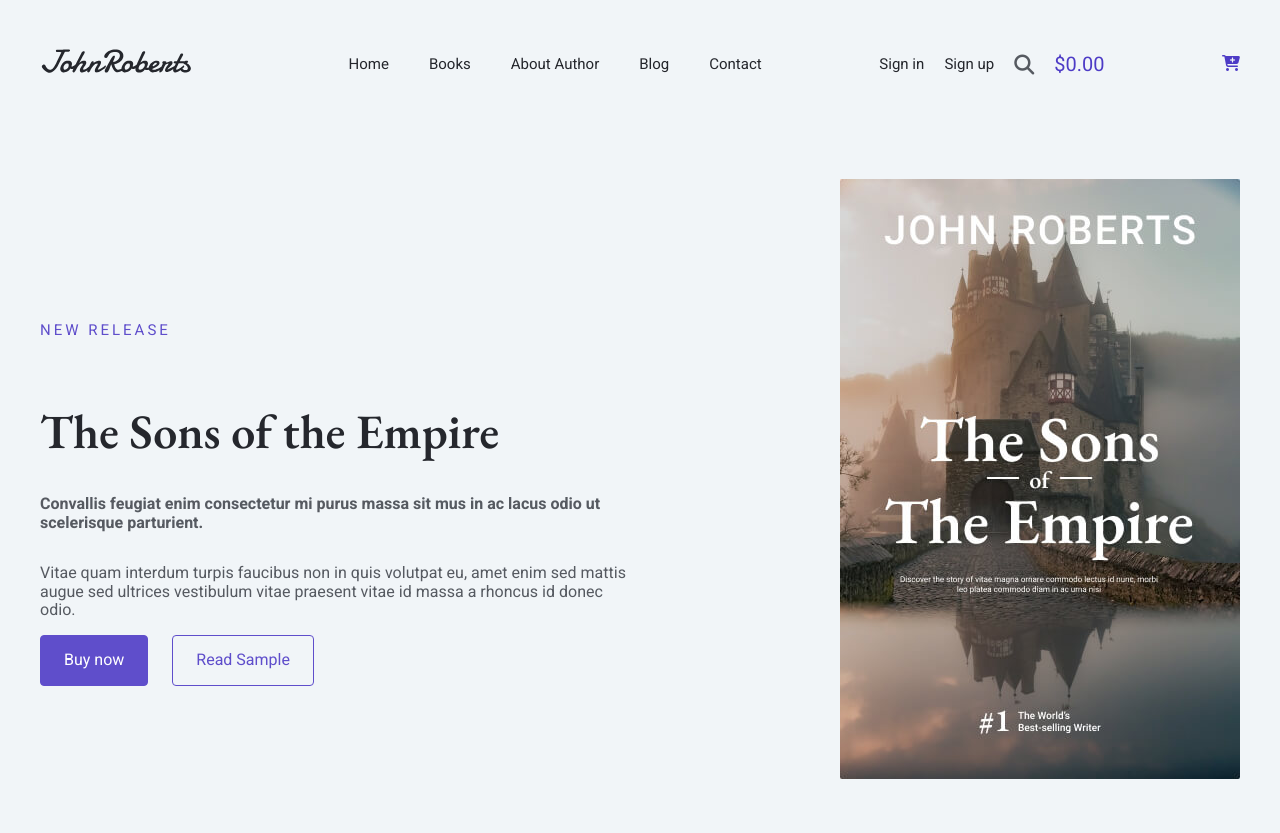
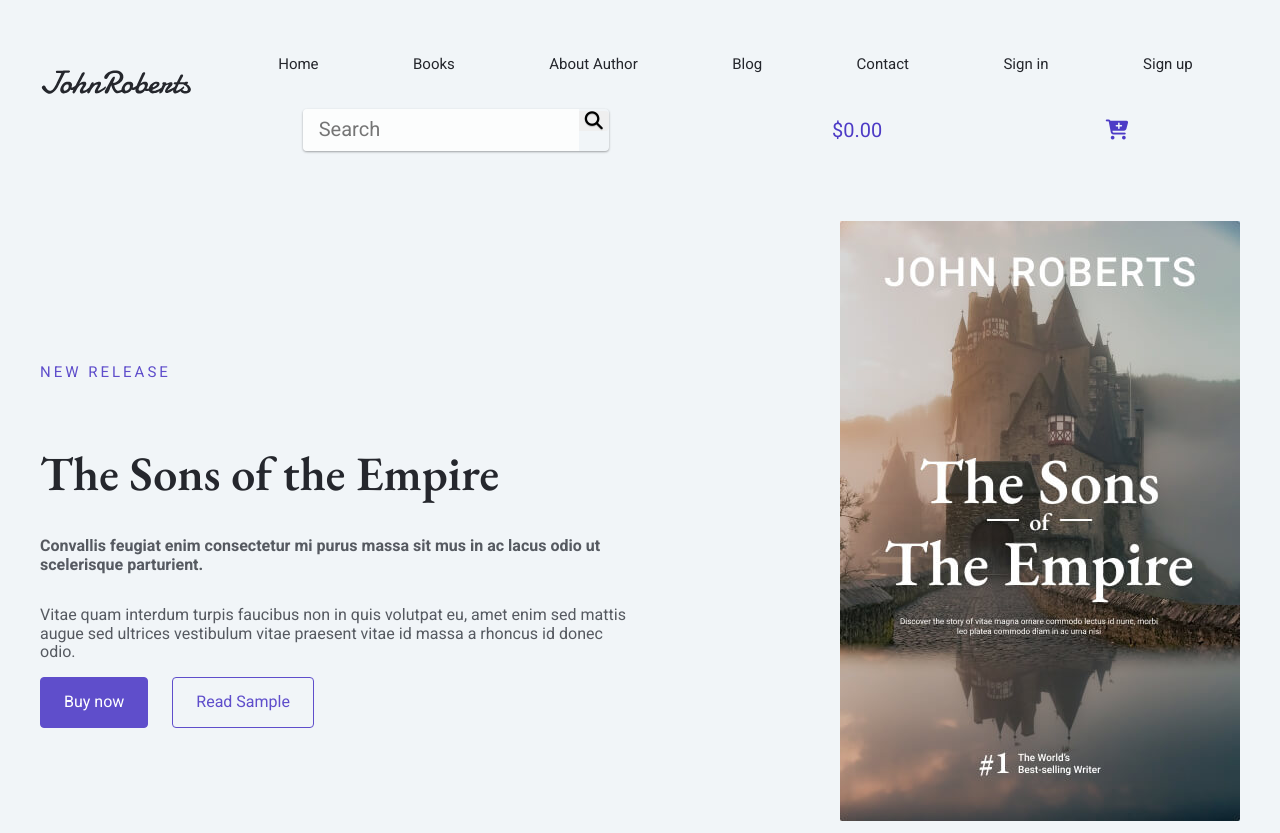
Before and after one commit to manhwork/Book-Store-Django, a Django app: page / in a window 1280 px wide. Shown: the top 833 px of the page. Run offline with Django 5.2, Linux system fonts and the light colour scheme; some libraries are stand-ins or nearby versions.

Commit message:
Sửa header

```diff
--- a/bookstore/api/templates/base/base.html
+++ b/bookstore/api/templates/base/base.html
@@ -19,21 +19,29 @@
             <img src="{% static 'images/site-logo.svg' %}" alt="" />
           </div>
 
+          <div class="inner-main">
             <ul class="inner-menu">
               <a href="/"><li>Home</li></a>
               <a href="/books"><li>Books</li></a>
               <a href="/author_about"><li>About Author</li></a>
               <a href="#"><li>Blog</li></a>
               <a href="#"><li>Contact</li></a>
+              <a href="login.html" class="login"><li>Sign in</li></a>
+              <a href="" class="sign"><li>Sign up</li></a>
             </ul>
 
+            <div class="inner-filter">
               <div class="inner-feature">
-            <a href="login.html" class="login">Sign in</a>
-            <a href="" class="sign">Sign up</a>
-            <i class="fa-solid fa-magnifying-glass"></i>
+                {% comment %} <i class="fa-solid fa-magnifying-glass"></i> {% endcomment %}
+                <form action="post">
+                  <input type="text" class="textbox" placeholder="Search" />
+                  <input title="Search" value="" type="submit" class="inner-btn" />
+                </form>
                 <a href=""><div style="color: var(--color-cart)" class="ineer-price">$0.00</div></a>
+                <a href=""><i style="color: var(--color-cart)" class="fa-solid fa-cart-plus"></i></a>
               </div>
-          <a href=""><i style="color: var(--color-cart)" class="fa-solid fa-cart-plus"></i></a>
+            </div>
+          </div>
         </div>
       </div>
     </header>
--- a/bookstore/bookstore/settings.py
+++ b/bookstore/bookstore/settings.py
@@ -81,7 +81,7 @@ DATABASES = {
         'ENGINE': 'django.db.backends.mysql',
         'NAME': "data-web",
         'USER': "root",
-        'PASSWORD': "",
+        'PASSWORD': "1",
         'HOST': 'localhost',
         'PORT': '',
     }
--- a/bookstore/static/asset/base.css
+++ b/bookstore/static/asset/base.css
@@ -75,9 +75,65 @@ h1 {
     align-items: center;
 }
 
+.header .inner-main {
+    flex: 1;
+    display: flex;
+    flex-direction: column;
+    /* justify-content: space-between; */
+    color: var(--color-text);
+}
+
 .header .inner-menu {
     display: flex;
-    /* flex: 0.5; */
+    justify-content: space-around;
+    align-items: center;
+}
+
+.header form {
+    outline: 0;
+    float: left;
+    box-shadow: 0 1px 3px rgba(0, 0, 0, 0.12), 0 1px 2px rgba(0, 0, 0, 0.24);
+    border-radius: 4px;
+}
+
+.header form > .textbox {
+    outline: 0;
+    height: 42px;
+    width: 244px;
+    line-height: 42px;
+    padding: 0 16px;
+    background-color: rgba(255, 255, 255, 0.8);
+    color: #212121;
+    border: 0;
+    float: left;
+    border-radius: 4px 0 0 4px;
+}
+
+.header input:nth-child(2) {
+    font: normal normal normal 14px / 1 FontAwesome;
+    font-size: 18px;
+    border: 0;
+    text-rendering: auto;
+    text-shadow: 0 1px 1px rgba(0, 0, 0, 0.2);
+    transition: background-color .4s ease;
+    border-radius: 0 4px 4px 0;
+}
+.header .inner-menu li {
+    font-size: 15px;
+    padding: 20px;
+    width: 100%;
+    height: 100%;
+}
+
+.header .inner-feature {
+    display: flex;
+    font-size: 20px;
+    justify-content: space-around;
+    align-items: center;
+}
+
+/* .header .inner-main {
+    display: flex;
     color: var(--color-text);
 }
 
@@ -118,7 +174,7 @@ h1 {
 
 .header .inner-menu a:hover {
     font-weight: bold;
-}
+} */
 
 /* End Header  */
 
```
Also changed, not shown: bookstore/static/js/script.js (added). Lines whose indentation alone changed are shown as unchanged.
